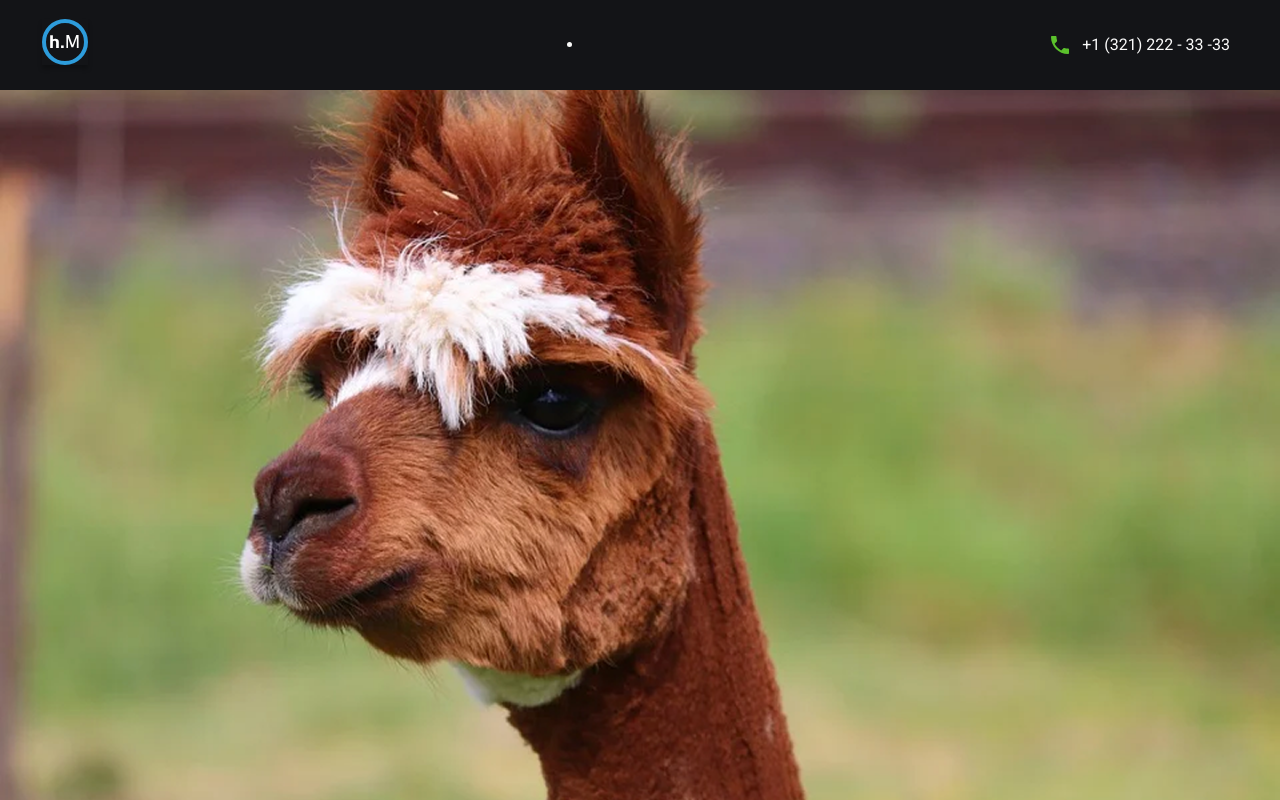
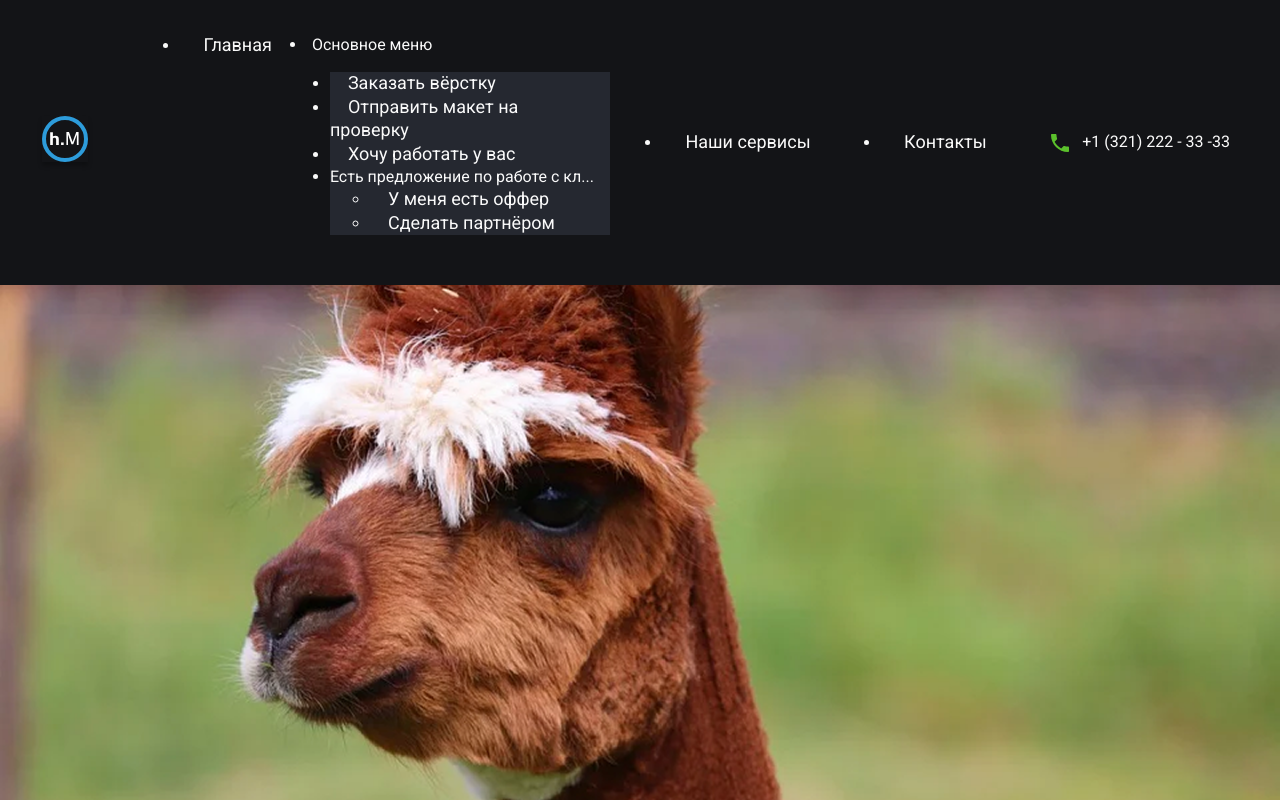
Before and after one commit to User-960/Svb-land, a website built with Vite: page index.html in a window 1280 px wide. Built offline with nearby package versions, Linux system fonts and the light colour scheme.

Commit message:
SVB-4: add menu

```diff
--- a/src/components/Header/Header.js
+++ b/src/components/Header/Header.js
@@ -1,7 +1,7 @@
 import { ROOT_HEADER } from '../../constants'
 import './Header.module.scss'
-import Logo from '../../assets/logo.svg'
-import Phone from '../../assets/phone.svg'
+import iconLogo from '../../assets/logo.svg'
+import iconPhone from '../../assets/phone.svg'
 
 const links = ['Главная', 'Основное меню', 'Наши сервисы', 'Контакты']
 
@@ -11,15 +11,71 @@ class Header {
       <div class="container">
         <div class="header__inner">
           <a href="#" target="_blank">
-            <img src="${Logo}" class="header__logo" alt="logo" width='46' height='46' />
+            <img src="${iconLogo}" class="header__logo" alt="logo" width='46' height='46' />
           </a>
 
-          <ul>
-            <li></li>
+          <menu class='header__menu'>
+            <li class='header__menu-item'>
+              <a href="#" class="header__menu-link">
+                Главная
+              </a>
+            </li>
+
+            <li class='header__menu-item'>
+              Основное меню
+              <ul class='header__submenu'>
+                <li class='header__submenu-item'>
+                  <a href="#" class="header__menu-link">
+                    Заказать вёрстку
+                  </a>
+                </li>
+
+                <li class='header__submenu-item'>
+                  <a href="#" class="header__menu-link">
+                    Отправить макет на проверку
+                  </a>
+                </li>
+
+                <li class='header__submenu-item'>
+                  <a href="#" class="header__menu-link">
+                    Хочу работать у вас
+                  </a>
+                </li>
+
+                <li class='header__submenu-item'>
+                  <span>Есть предложение по работе с кл...<span>
+                  <ul class='header__submenu-sub'>
+                    <li class='header__submenu-item'>
+                      <a href="#" class="header__menu-link">
+                        У меня есть оффер
+                      </a>
+                    </li>
+                    <li class='header__submenu-item'>
+                      <a href="#" class="header__menu-link">
+                        Сделать партнёром
+                      </a>
+                    </li>
+                  </ul>
+                </li>
+              </ul>
+            </menu>
+
+            <li class='header__menu-item'>
+              <a href="#" class="header__menu-link">
+                Наши сервисы
+              </a>
+            </li>
+
+            <li class='header__menu-item'>
+              <a href="#" class="header__menu-link">
+                Контакты
+              </a>
+            </li>
+
           </ul>
 
           <a class='header__phone' href="#">
-            <img src="${Phone}" class="phone" alt="phone" width='24' height='24' />
+            <img src="${iconPhone}" class="phone" alt="phone" width='24' height='24' />
             <span class='header__phone-number'>+1 (321) 222 - 33 -33</span>
           </a>
         </div>
--- a/src/components/Header/Header.module.scss
+++ b/src/components/Header/Header.module.scss
@@ -22,4 +22,46 @@
 		gap: 10px;
 		padding: 8px;
 	}
+
+	&__menu {
+		display: flex;
+		justify-content: space-between;
+
+		&-item {
+			background: transparent;
+			user-select: none;
+		}
+
+		&-link {
+			text-align: center;
+			font-size: 18px;
+			padding: 8px 18px;
+			@media (hover: hover) {
+				&:hover {
+					color: v.$main-color;
+				}
+			}
+
+			&:active {
+				color: v.$main-color;
+			}
+		}
+	}
+
+	&__submenu {
+		max-width: 320px;
+		width: 100%;
+		&-item {
+			background: v.$gray;
+			@media (hover: hover) {
+				&:hover {
+					color: v.$secondary-color;
+				}
+			}
+
+			&:active {
+				color: v.$secondary-color;
+			}
+		}
+	}
 }
```
Also changed, not shown: src/assets/burger.svg (added), src/assets/drop.svg (added), 1 other file.
